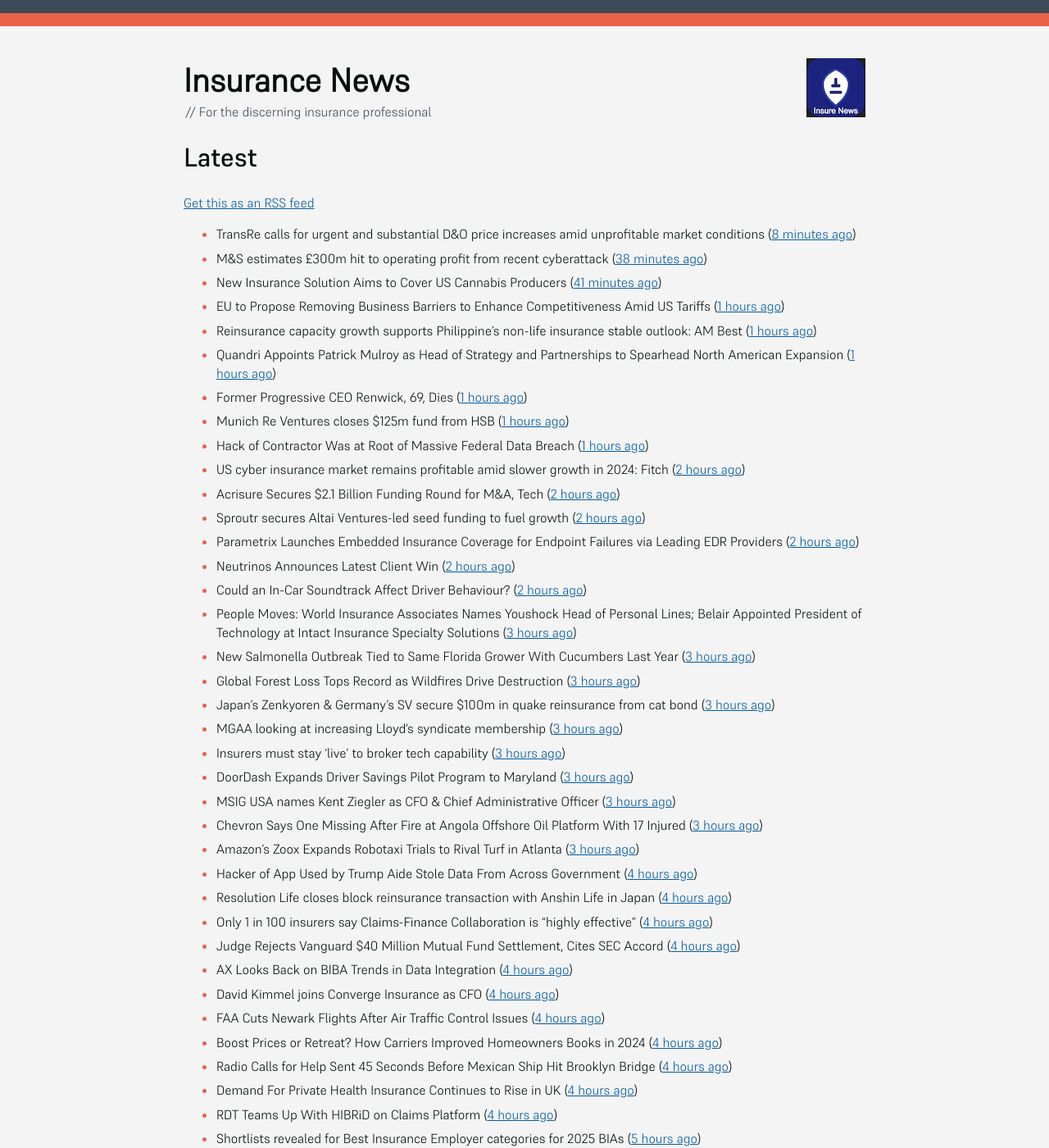
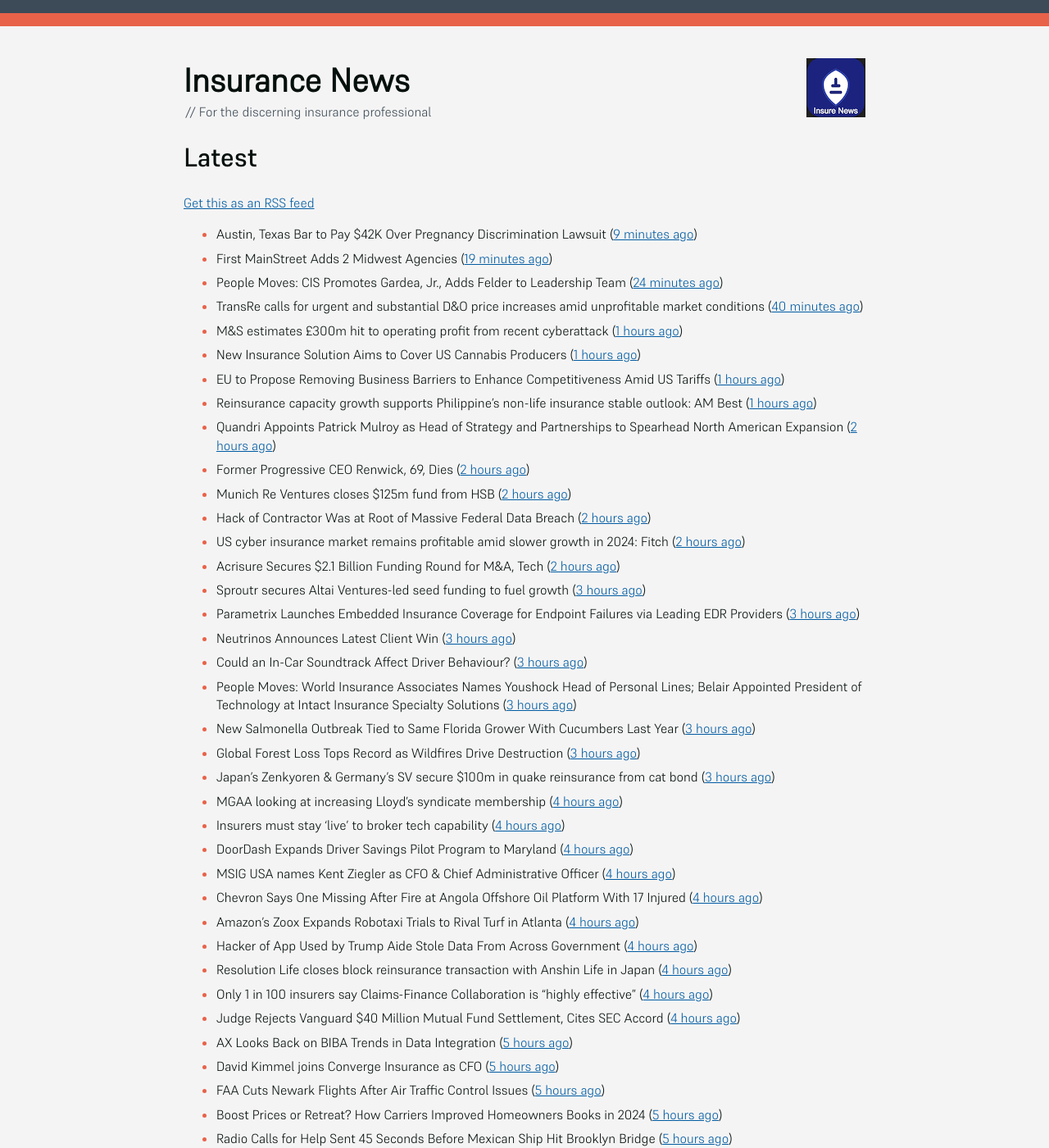
Before and after one commit to mat-0/feeds.thechels.uk, a Jekyll site: the page built from index.md, in a window 1280 px wide and 1400 px high. Shown: the whole window at 82% size. Built offline with Jekyll 4.4.1, drawn with Linux system fonts in a browser that asks for light colours; some of the changed text lies outside the part shown.

Commit message:
New Feed

```diff
--- a/index.md
+++ b/index.md
@@ -8,80 +8,80 @@ description: Latest Updates
 [Get this as an RSS feed](/feed.rss)
 
 <!-- news_marker starts -->
-- TransRe calls for urgent and substantial D&O price increases amid unprofitable market conditions ([8 minutes ago](https://www.reinsurancene.ws/transre-calls-for-urgent-and-substantial-do-price-increases-amid-unprofitable-market-conditions/))
-- M&S estimates £300m hit to operating profit from recent cyberattack ([38 minutes ago](https://www.reinsurancene.ws/ms-estimates-300m-hit-to-operating-profit-from-recent-cyberattack/))
-- New Insurance Solution Aims to Cover US Cannabis Producers ([41 minutes ago](https://insurance-edge.net/2025/05/21/new-insurance-solution-aims-to-cover-us-cannabis-producers/))
+- Austin, Texas Bar to Pay $42K Over Pregnancy Discrimination Lawsuit ([9 minutes ago](https://www.insurancejournal.com/news/southcentral/2025/05/21/824675.htm))
+- First MainStreet Adds 2 Midwest Agencies ([19 minutes ago](https://www.insurancejournal.com/news/midwest/2025/05/21/824669.htm))
+- People Moves: CIS Promotes Gardea, Jr., Adds Felder to Leadership Team ([24 minutes ago](https://www.insurancejournal.com/news/southcentral/2025/05/21/824664.htm))
+- TransRe calls for urgent and substantial D&O price increases amid unprofitable market conditions ([40 minutes ago](https://www.reinsurancene.ws/transre-calls-for-urgent-and-substantial-do-price-increases-amid-unprofitable-market-conditions/))
+- M&S estimates £300m hit to operating profit from recent cyberattack ([1 hours ago](https://www.reinsurancene.ws/ms-estimates-300m-hit-to-operating-profit-from-recent-cyberattack/))
+- New Insurance Solution Aims to Cover US Cannabis Producers ([1 hours ago](https://insurance-edge.net/2025/05/21/new-insurance-solution-aims-to-cover-us-cannabis-producers/))
 - EU to Propose Removing Business Barriers to Enhance Competitiveness Amid US Tariffs ([1 hours ago](https://www.insurancejournal.com/news/international/2025/05/21/824643.htm))
 - Reinsurance capacity growth supports Philippine’s non-life insurance stable outlook: AM Best ([1 hours ago](https://www.reinsurancene.ws/reinsurance-capacity-growth-supports-philippines-non-life-insurance-stable-outlook-am-best/))
-- Quandri Appoints Patrick Mulroy as Head of Strategy and Partnerships to Spearhead North American Expansion ([1 hours ago](https://www.insurtechinsights.com/quandri-appoints-patrick-mulroy-as-head-of-strategy-and-partnerships-to-spearhead-north-american-expansion/))
-- Former Progressive CEO Renwick, 69, Dies ([1 hours ago](https://www.insurancejournal.com/news/national/2025/05/21/824645.htm))
-- Munich Re Ventures closes $125m fund from HSB ([1 hours ago](https://www.reinsurancene.ws/munich-re-ventures-closes-125m-fund-from-hsb/))
-- Hack of Contractor Was at Root of Massive Federal Data Breach ([1 hours ago](https://www.insurancejournal.com/news/national/2025/05/21/824641.htm))
+- Quandri Appoints Patrick Mulroy as Head of Strategy and Partnerships to Spearhead North American Expansion ([2 hours ago](https://www.insurtechinsights.com/quandri-appoints-patrick-mulroy-as-head-of-strategy-and-partnerships-to-spearhead-north-american-expansion/))
+- Former Progressive CEO Renwick, 69, Dies ([2 hours ago](https://www.insurancejournal.com/news/national/2025/05/21/824645.htm))
+- Munich Re Ventures closes $125m fund from HSB ([2 hours ago](https://www.reinsurancene.ws/munich-re-ventures-closes-125m-fund-from-hsb/))
+- Hack of Contractor Was at Root of Massive Federal Data Breach ([2 hours ago](https://www.insurancejournal.com/news/national/2025/05/21/824641.htm))
 - US cyber insurance market remains profitable amid slower growth in 2024: Fitch ([2 hours ago](https://www.reinsurancene.ws/us-cyber-insurance-market-remains-profitable-amid-slower-growth-in-2024-fitch/))
 - Acrisure Secures $2.1 Billion Funding Round for M&A, Tech ([2 hours ago](https://www.insurancejournal.com/news/national/2025/05/21/824637.htm))
-- Sproutr secures Altai Ventures-led seed funding to fuel growth ([2 hours ago](https://www.reinsurancene.ws/sproutr-secures-altai-ventures-led-seed-funding-to-fuel-growth/))
-- Parametrix Launches Embedded Insurance Coverage for Endpoint Failures via Leading EDR Providers ([2 hours ago](https://www.insurtechinsights.com/parametrix-launches-embedded-insurance-coverage-for-endpoint-failures-via-leading-edr-providers/))
-- Neutrinos Announces Latest Client Win ([2 hours ago](https://insurance-edge.net/2025/05/21/neutrinos-announces-latest-client-win/))
-- Could an In-Car Soundtrack Affect Driver Behaviour? ([2 hours ago](https://insurance-edge.net/2025/05/21/could-an-in-car-soundtrack-affect-driver-behaviour/))
+- Sproutr secures Altai Ventures-led seed funding to fuel growth ([3 hours ago](https://www.reinsurancene.ws/sproutr-secures-altai-ventures-led-seed-funding-to-fuel-growth/))
+- Parametrix Launches Embedded Insurance Coverage for Endpoint Failures via Leading EDR Providers ([3 hours ago](https://www.insurtechinsights.com/parametrix-launches-embedded-insurance-coverage-for-endpoint-failures-via-leading-edr-providers/))
+- Neutrinos Announces Latest Client Win ([3 hours ago](https://insurance-edge.net/2025/05/21/neutrinos-announces-latest-client-win/))
+- Could an In-Car Soundtrack Affect Driver Behaviour? ([3 hours ago](https://insurance-edge.net/2025/05/21/could-an-in-car-soundtrack-affect-driver-behaviour/))
 - People Moves: World Insurance Associates Names Youshock Head of Personal Lines; Belair Appointed President of Technology at Intact Insurance Specialty Solutions ([3 hours ago](https://www.insurancejournal.com/news/national/2025/05/21/824508.htm))
 - New Salmonella Outbreak Tied to Same Florida Grower With Cucumbers Last Year ([3 hours ago](https://www.insurancejournal.com/news/southeast/2025/05/21/824621.htm))
 - Global Forest Loss Tops Record as Wildfires Drive Destruction ([3 hours ago](https://www.insurancejournal.com/news/international/2025/05/21/824618.htm))
 - Japan’s Zenkyoren & Germany’s SV secure $100m in quake reinsurance from cat bond ([3 hours ago](https://www.reinsurancene.ws/japans-zenkyoren-germanys-sv-secure-100m-in-quake-reinsurance-from-cat-bond/))
-- MGAA looking at increasing Lloyd’s syndicate membership ([3 hours ago](https://www.postonline.co.uk/news/7957794/mgaa-looking-at-increasing-lloyd%E2%80%99s-syndicate-membership))
-- Insurers must stay ‘live’ to broker tech capability ([3 hours ago](https://www.postonline.co.uk/broker/7957792/insurers-must-stay-%E2%80%98live%E2%80%99-to-broker-tech-capability))
-- DoorDash Expands Driver Savings Pilot Program to Maryland ([3 hours ago](https://www.insurancejournal.com/news/east/2025/05/21/824599.htm))
-- MSIG USA names Kent Ziegler as CFO & Chief Administrative Officer ([3 hours ago](https://www.reinsurancene.ws/msig-usa-names-kent-ziegler-as-cfo-chief-administrative-officer/))
-- Chevron Says One Missing After Fire at Angola Offshore Oil Platform With 17 Injured ([3 hours ago](https://www.insurancejournal.com/news/international/2025/05/21/824603.htm))
-- Amazon’s Zoox Expands Robotaxi Trials to Rival Turf in Atlanta ([3 hours ago](https://www.insurancejournal.com/news/southeast/2025/05/21/824605.htm))
+- MGAA looking at increasing Lloyd’s syndicate membership ([4 hours ago](https://www.postonline.co.uk/news/7957794/mgaa-looking-at-increasing-lloyd%E2%80%99s-syndicate-membership))
+- Insurers must stay ‘live’ to broker tech capability ([4 hours ago](https://www.postonline.co.uk/broker/7957792/insurers-must-stay-%E2%80%98live%E2%80%99-to-broker-tech-capability))
+- DoorDash Expands Driver Savings Pilot Program to Maryland ([4 hours ago](https://www.insurancejournal.com/news/east/2025/05/21/824599.htm))
+- MSIG USA names Kent Ziegler as CFO & Chief Administrative Officer ([4 hours ago](https://www.reinsurancene.ws/msig-usa-names-kent-ziegler-as-cfo-chief-administrative-officer/))
+- Chevron Says One Missing After Fire at Angola Offshore Oil Platform With 17 Injured ([4 hours ago](https://www.insurancejournal.com/news/international/2025/05/21/824603.htm))
+- Amazon’s Zoox Expands Robotaxi Trials to Rival Turf in Atlanta ([4 hours ago](https://www.insurancejournal.com/news/southeast/2025/05/21/824605.htm))
 - Hacker of App Used by Trump Aide Stole Data From Across Government ([4 hours ago](https://www.insurancejournal.com/news/national/2025/05/21/824594.htm))
 - Resolution Life closes block reinsurance transaction with Anshin Life in Japan ([4 hours ago](https://www.reinsurancene.ws/resolution-life-closes-block-reinsurance-transaction-with-anshin-life-in-japan/))
 - Only 1 in 100 insurers say Claims-Finance Collaboration is “highly effective” ([4 hours ago](https://ifamagazine.com/only-1-in-100-insurers-say-claims-finance-collaboration-is-highly-effective/))
 - Judge Rejects Vanguard $40 Million Mutual Fund Settlement, Cites SEC Accord ([4 hours ago](https://www.insurancejournal.com/news/east/2025/05/21/824595.htm))
-- AX Looks Back on BIBA Trends in Data Integration ([4 hours ago](https://insurance-edge.net/2025/05/21/ax-looks-back-on-biba-trends-in-data-integration/))
-- David Kimmel joins Converge Insurance as CFO ([4 hours ago](https://www.reinsurancene.ws/david-kimmel-joins-converge-insurance-as-cfo/))
-- FAA Cuts Newark Flights After Air Traffic Control Issues ([4 hours ago](https://www.insurancejournal.com/news/east/2025/05/21/824589.htm))
-- Boost Prices or Retreat? How Carriers Improved Homeowners Books in 2024 ([4 hours ago](https://www.insurancejournal.com/news/national/2025/05/21/824587.htm))
-- Radio Calls for Help Sent 45 Seconds Before Mexican Ship Hit Brooklyn Bridge ([4 hours ago](https://www.insurancejournal.com/news/east/2025/05/21/824582.htm))
-- Demand For Private Health Insurance Continues to Rise in UK ([4 hours ago](https://insurance-edge.net/2025/05/21/demand-for-private-health-insurance-continues-to-rise-in-uk/))
-- RDT Teams Up With HIBRiD on Claims Platform ([4 hours ago](https://insurance-edge.net/2025/05/21/rdt-teams-up-with-hibrid-on-claims-platform/))
+- AX Looks Back on BIBA Trends in Data Integration ([5 hours ago](https://insurance-edge.net/2025/05/21/ax-looks-back-on-biba-trends-in-data-integration/))
+- David Kimmel joins Converge Insurance as CFO ([5 hours ago](https://www.reinsurancene.ws/david-kimmel-joins-converge-insurance-as-cfo/))
+- FAA Cuts Newark Flights After Air Traffic Control Issues ([5 hours ago](https://www.insurancejournal.com/news/east/2025/05/21/824589.htm))
+- Boost Prices or Retreat? How Carriers Improved Homeowners Books in 2024 ([5 hours ago](https://www.insurancejournal.com/news/national/2025/05/21/824587.htm))
+- Radio Calls for Help Sent 45 Seconds Before Mexican Ship Hit Brooklyn Bridge ([5 hours ago](https://www.insurancejournal.com/news/east/2025/05/21/824582.htm))
+- Demand For Private Health Insurance Continues to Rise in UK ([5 hours ago](https://insurance-edge.net/2025/05/21/demand-for-private-health-insurance-continues-to-rise-in-uk/))
+- RDT Teams Up With HIBRiD on Claims Platform ([5 hours ago](https://insurance-edge.net/2025/05/21/rdt-teams-up-with-hibrid-on-claims-platform/))
 - Shortlists revealed for Best Insurance Employer categories for 2025 BIAs ([5 hours ago](https://www.postonline.co.uk/broker/7957793/shortlists-revealed-for-best-insurance-employer-categories-for-2025-bias))
-- Data, data, data: MGAs play a key role in better market performance ([5 hours ago](https://www.insurancebusinessmag.com/uk/news/columns/data-data-data-mgas-play-a-key-role-in-better-market-performance-536399.aspx))
-- Biba attendee seeks justice after payment fraud ([5 hours ago](https://www.postonline.co.uk/news/7957800/biba-attendee-seeks-justice-after-payment-fraud))
+- Data, data, data: MGAs play a key role in better market performance ([6 hours ago](https://www.insurancebusinessmag.com/uk/news/columns/data-data-data-mgas-play-a-key-role-in-better-market-performance-536399.aspx))
+- Biba attendee seeks justice after payment fraud ([6 hours ago](https://www.postonline.co.uk/news/7957800/biba-attendee-seeks-justice-after-payment-fraud))
 - 7.6 million adults take out private medical insurance as health crisis drives rapid growth in protection products ([6 hours ago](https://ifamagazine.com/7-6-million-adults-take-out-private-medical-insurance-as-health-crisis-drives-rapid-growth-in-protection-products/))
-- Acrisure valued at $32bn following Bain Capital-led funding round ([6 hours ago](https://www.postonline.co.uk/broker/7957799/acrisure-valued-at-32bn-following-bain-capital-led-funding-round))
-- Conifer and Skyward Specialty Launch Cannabis Select Insurance Program for Large-Scale Operators ([6 hours ago](https://www.insurtechinsights.com/conifer-and-skyward-specialty-launch-cannabis-select-insurance-program-for-large-scale-operators/))
+- Acrisure valued at $32bn following Bain Capital-led funding round ([7 hours ago](https://www.postonline.co.uk/broker/7957799/acrisure-valued-at-32bn-following-bain-capital-led-funding-round))
+- Conifer and Skyward Specialty Launch Cannabis Select Insurance Program for Large-Scale Operators ([7 hours ago](https://www.insurtechinsights.com/conifer-and-skyward-specialty-launch-cannabis-select-insurance-program-for-large-scale-operators/))
 - Acrisure Secures $2.1 Billion Funding Led by Bain Capital, Boosts Valuation to $32 Billion ([7 hours ago](https://www.insurtechinsights.com/acrisure-secures-2-1-billion-funding-led-by-bain-capital-boosts-valuation-to-32-billion/))
-- L&G upgrades Group Critical Illness Cover ([7 hours ago](https://ifamagazine.com/lg-upgrades-group-critical-illness-cover/))
-- Cutting through the complexity of protection products ([7 hours ago](https://ifamagazine.com/cutting-through-the-complexity-of-protection-products/))
+- L&G upgrades Group Critical Illness Cover ([8 hours ago](https://ifamagazine.com/lg-upgrades-group-critical-illness-cover/))
+- Cutting through the complexity of protection products ([8 hours ago](https://ifamagazine.com/cutting-through-the-complexity-of-protection-products/))
 - Recent power cuts highlight coverage disparities ([8 hours ago](https://www.postonline.co.uk/commercial/7957791/recent-power-cuts-highlight-coverage-disparities))
-- Marks & Spencer Says Cyberattack to Cost £300 Million ([8 hours ago](https://www.insurancejournal.com/news/international/2025/05/21/824570.htm))
+- Marks & Spencer Says Cyberattack to Cost £300 Million ([9 hours ago](https://www.insurancejournal.com/news/international/2025/05/21/824570.htm))
 - How Aviva is redefining mid-market support ([9 hours ago](https://www.insurancebusinessmag.com/uk/news/breaking-news/how-aviva-is-redefining-midmarket-support-535375.aspx))
-- Acrisure secures major capital backing to advance fintech strategy ([9 hours ago](https://www.insurancebusinessmag.com/uk/news/breaking-news/acrisure-secures-major-capital-backing-to-advance-fintech-strategy-536392.aspx))
-- Tokio Marine sees net income almost double ([9 hours ago](https://www.insurancebusinessmag.com/uk/news/breaking-news/tokio-marine-sees-net-income-almost-double-536377.aspx))
-- Marks & Spencer projects massive losses after cyberattack ([9 hours ago](https://www.insurancebusinessmag.com/uk/news/cyber/marks-and-spencer-projects-massive-losses-after-cyberattack-536391.aspx))
-- Revealed – Insurance sector failing to adequately cover agriculture ([9 hours ago](https://www.insurancebusinessmag.com/uk/news/breaking-news/revealed--insurance-sector-failing-to-adequately-cover-agriculture-536376.aspx))
+- Acrisure secures major capital backing to advance fintech strategy ([10 hours ago](https://www.insurancebusinessmag.com/uk/news/breaking-news/acrisure-secures-major-capital-backing-to-advance-fintech-strategy-536392.aspx))
+- Tokio Marine sees net income almost double ([10 hours ago](https://www.insurancebusinessmag.com/uk/news/breaking-news/tokio-marine-sees-net-income-almost-double-536377.aspx))
+- Marks & Spencer projects massive losses after cyberattack ([10 hours ago](https://www.insurancebusinessmag.com/uk/news/cyber/marks-and-spencer-projects-massive-losses-after-cyberattack-536391.aspx))
+- Revealed – Insurance sector failing to adequately cover agriculture ([10 hours ago](https://www.insurancebusinessmag.com/uk/news/breaking-news/revealed--insurance-sector-failing-to-adequately-cover-agriculture-536376.aspx))
 - RSA launches new Forces Family Support Policy ([10 hours ago](https://www.insurancebusinessmag.com/uk/news/breaking-news/rsa-launches-new-forces-family-support-policy-536375.aspx))
 - Mental health now third leading cause of income protection claims – LV= ([10 hours ago](https://www.insurancebusinessmag.com/uk/news/life-insurance/mental-health-now-third-leading-cause-of-income-protection-claims--lv-536390.aspx))
 - Only 7% of businesses adopt parametric flood insurance ([10 hours ago](https://www.postonline.co.uk/news/7957796/only-7-of-businesses-adopt-parametric-flood-insurance))
 - Xceedance gets CII accreditation for catastrophe risk modelling training programme ([10 hours ago](https://www.insurancebusinessmag.com/uk/news/catastrophe/xceedance-gets-cii-accreditation-for-catastrophe-risk-modelling-training-programme-536374.aspx))
-- Thoma Bravo’s Nearmap to Buy Insurance Tech Firm Itel for Over $1.3B ([10 hours ago](https://www.insurancejournal.com/news/national/2025/05/21/824558.htm))
-- Europe’s Farm Sector Loses €28 Billion a Year From Climate Risks ([10 hours ago](https://www.insurancejournal.com/news/international/2025/05/21/824536.htm))
+- Thoma Bravo’s Nearmap to Buy Insurance Tech Firm Itel for Over $1.3B ([11 hours ago](https://www.insurancejournal.com/news/national/2025/05/21/824558.htm))
+- Europe’s Farm Sector Loses €28 Billion a Year From Climate Risks ([11 hours ago](https://www.insurancejournal.com/news/international/2025/05/21/824536.htm))
 - World Insurance Adds Two Agencies in South Carolina ([11 hours ago](https://www.insurancejournal.com/news/southeast/2025/05/21/824482.htm))
 - Alphabet’s Waymo Gets California Nod for Robotaxi Expansion in Bay Area ([11 hours ago](https://www.insurancejournal.com/news/west/2025/05/21/824562.htm))
 - Carrying on caravanning – courtesy of insurance ([11 hours ago](https://www.postonline.co.uk/personal/7957724/carrying-on-caravanning-%E2%80%93-courtesy-of-insurance))
 - Could aviation insurance be about to skyrocket? ([11 hours ago](https://www.postonline.co.uk/commercial/7957567/could-aviation-insurance-be-about-to-skyrocket))
 - How insurers should tackle the luxury watch theft crisis ([11 hours ago](https://www.postonline.co.uk/claims/7957407/how-insurers-should-tackle-the-luxury-watch-theft-crisis))
-- Ransomware claims costly but stabilized in 2024, Coalition ([19 hours ago](https://www.dig-in.com/news/ransomware-claims-costly-but-stabilized-in-2024-coalition))
+- Ransomware claims costly but stabilized in 2024, Coalition ([20 hours ago](https://www.dig-in.com/news/ransomware-claims-costly-but-stabilized-in-2024-coalition))
 - MGAs: Turning financial infrastructure into a strategic advantage ([20 hours ago](https://www.dig-in.com/opinion/turning-financial-infrastructure-into-a-strategic-advantage))
 - Insurers must manage governance and bias to comply with AI regulation, experts say ([20 hours ago](https://www.dig-in.com/news/ai-governance-and-bias-become-compliance-issues-for-insurers))
 - FDIC's Hill rethinks deposit insurance assessments ([20 hours ago](https://www.dig-in.com/news/fdics-hill-rethinking-deposit-insurance-fees))
 - Exporters rethink routes after tariff shock – Allianz Trade ([20 hours ago](https://www.insurancebusinessmag.com/uk/news/sme/exporters-rethink-routes-after-tariff-shock--allianz-trade-536347.aspx))
-- Marsh secures navy insurance role ([20 hours ago](https://www.insurancebusinessmag.com/uk/news/marine/marsh-secures-navy-insurance-role-536336.aspx))
+- Marsh secures navy insurance role ([21 hours ago](https://www.insurancebusinessmag.com/uk/news/marine/marsh-secures-navy-insurance-role-536336.aspx))
 - Senate Will Try to Block California Vehicle Standards to Phase Out Gas-Powered Cars ([22 hours ago](https://www.insurancejournal.com/news/west/2025/05/20/824554.htm))
-- Central US Severe Weather Outbreak Caused Billions in Damages, AccuWeather Says ([23 hours ago](https://www.insurancejournal.com/news/midwest/2025/05/20/824523.htm))
-- Ryan Specialty Acquires Irish MGU 360° Underwriting ([23 hours ago](https://www.insurancejournal.com/news/international/2025/05/20/824530.htm))
-- No NOAA Large-Disaster Data to Hurt Insurers’ Grasp of Secondary Perils, Says AM Best ([23 hours ago](https://www.insurancejournal.com/news/national/2025/05/20/824515.htm))
-- Iowa-Based Ice Cream Manufacturer Issues Recall Over Plastic Concerns ([1 days ago](https://www.insurancejournal.com/news/midwest/2025/05/20/824520.htm))
+- Central US Severe Weather Outbreak Caused Billions in Damages, AccuWeather Says ([1 days ago](https://www.insurancejournal.com/news/midwest/2025/05/20/824523.htm))
 - Cytora and Aisix Solutions Partner to Bolster Insurers’ Wildfire Risk Management ([1 days ago](https://www.insurtechinsights.com/cytora-and-aisix-solutions-partner-to-bolster-insurers-wildfire-risk-management/))
 - Nearmap to Acquire Itel in $1.3 Billion Deal, Creating $8 Billion Property Intelligence Powerhouse ([1 days ago](https://www.insurtechinsights.com/nearmap-to-acquire-itel-in-1-3-billion-deal-creating-8-billion-property-intelligence-powerhouse/))
 - Sophos and Capsule Insurance Join Forces to Offer Integrated Cybersecurity and Insurance for UK Businesses ([1 days ago](https://www.insurtechinsights.com/sophos-and-capsule-insurance-join-forces-to-offer-integrated-cybersecurity-and-insurance-for-uk-businesses/))
```
